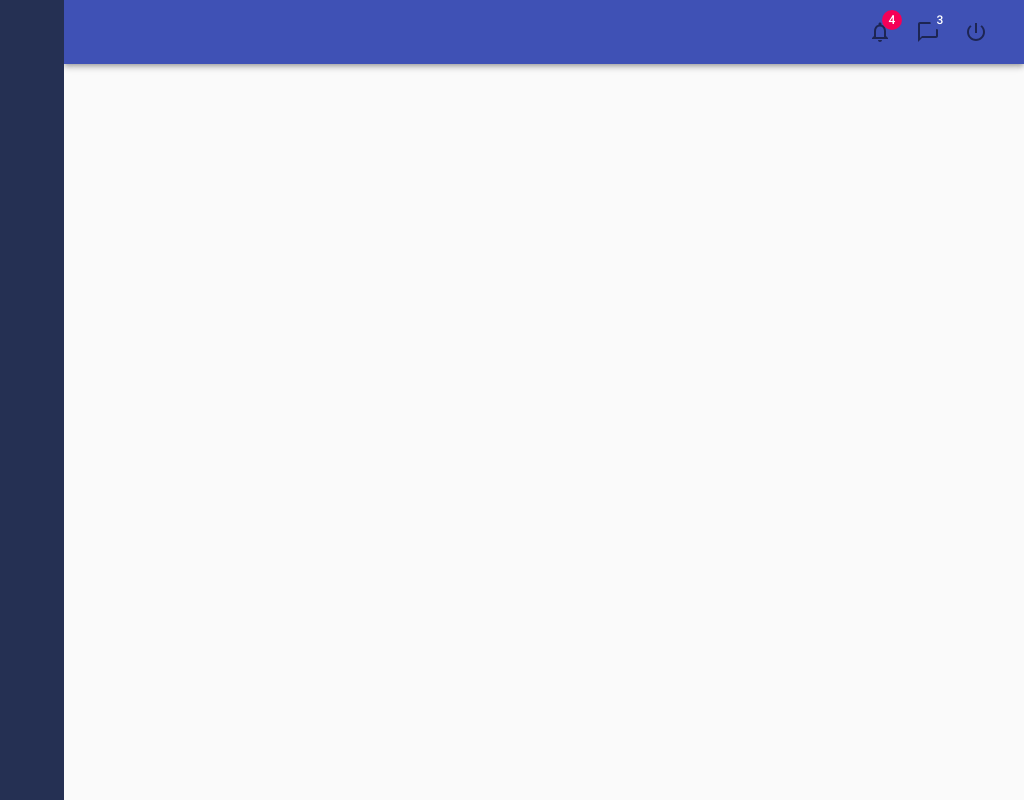
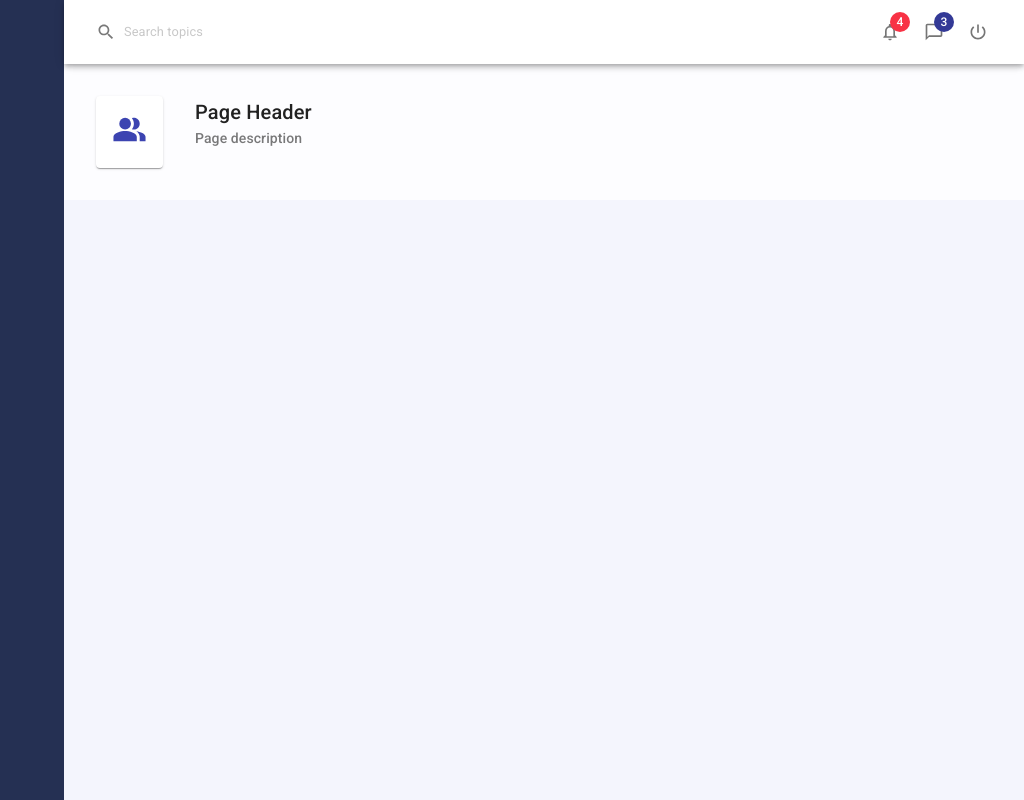
Before and after one commit to fabioaspassos/estagio-admin, a React (Create React App) app: page / in a window 1280 px wide. Shown: the whole page, without its empty margins (256-1280 px from the left). Built offline with nearby package versions, Linux system fonts and the light colour scheme.

Commit message:
customization  of MUI Components and Theme

```diff
--- a/src/App/App.js
+++ b/src/App/App.js
@@ -1,9 +1,38 @@
 import React from 'react';
 import './App.css';
 import SideMenu from '../components/SideMenu'
-import { CssBaseline, makeStyles } from '@material-ui/core';
+import { createMuiTheme, CssBaseline, makeStyles, ThemeProvider } from '@material-ui/core';
 import Header from '../components/Header';
+import PageHeader from '../components/PageHeader';
+import PeopleAltIcon from '@material-ui/icons/PeopleAlt';
 
+const theme = createMuiTheme({
+  palette:{
+    primary:{
+      main: '#333996',
+      light: '#3c44b126'
+    },
+    secondary:{
+      main: '#f83245',
+      light: '#f8324526'
+    },
+    background:{
+      default: '#f4f5fd'
+    },
+  },
+  overrides:{
+    MuiAppBar:{
+      root: {
+        transform:'translateZ(0)'
+      }
+    }
+  },
+  props:{
+    MuiIconButton:{
+      disableRipple: true
+    }
+  }
+})
 
 const useStyles = makeStyles({
   appMain: {
@@ -15,13 +44,17 @@
 function App() {
   const classes = useStyles();
   return (
-    <>
+    <ThemeProvider theme={theme}>
       <SideMenu />
       <div className={classes.appMain}>
         <Header />
+        <PageHeader
+          title='Page Header'
+          subTitle='Page description'
+          icon={ <PeopleAltIcon fontSize='large'/> } />
       </div>
       <CssBaseline />
-    </>
+    </ThemeProvider>
   );
 }
 
--- a/src/components/Header.js
+++ b/src/components/Header.js
@@ -1,32 +1,55 @@
 import React from 'react'
-import { AppBar, Badge, Grid, IconButton, InputBase, Toolbar } from '@material-ui/core'
+import { AppBar, Badge, Grid, IconButton, InputBase, makeStyles, Toolbar } from '@material-ui/core'
 import NotificationsNoneIcon from '@material-ui/icons/NotificationsNone';
 import ChatBubbleOutlineIcon from '@material-ui/icons/ChatBubbleOutline';
 import PowerSettingsNewIcon from '@material-ui/icons/PowerSettingsNew';
+import SearchIcon from '@material-ui/icons/Search';
+
+const useStyles = makeStyles( theme => ({
+    root:{
+        backgroundColor: '#fff',
+    },
+    searchInput: {
+        opacity: '0.6',
+        padding: `0px ${theme.spacing(1)}px`,
+        fontSize: '0.8rem',
+        '&:hover': {
+            backgroundColor:'#f2f2f2'
+        },
+        '& .MuiSvgIcon-root': {
+            marginRight: theme.spacing(1)
+        }
+    }
+}));
 
 export default function Header() {
+    const classes = useStyles();
+
     return (
-        <AppBar position='static'>
+        <AppBar position='static' className={classes.root}>
             <Toolbar>
-                <Grid container>
+                <Grid container alignItems='center'>
                     <Grid item>
-                        <InputBase />
+                        <InputBase
+                            placeholder='Search topics'
+                            className={classes.searchInput}
+                            startAdornment={ <SearchIcon fontSize='small'/> } />
                     </Grid>
                     <Grid item sm/>
                     <Grid item>
                         <IconButton>
                             <Badge badgeContent={4} color='secondary'>
-                                <NotificationsNoneIcon />
+                                <NotificationsNoneIcon fontSize='small' />
                             </Badge>
                         </IconButton>
                         <IconButton>
                             <Badge badgeContent={3} color='primary'>
-                                <ChatBubbleOutlineIcon />
+                                <ChatBubbleOutlineIcon fontSize='small' />
                             </Badge>
                         </IconButton>
                         <IconButton>
                             <Badge>
-                                <PowerSettingsNewIcon />
+                                <PowerSettingsNewIcon fontSize='small' />
                             </Badge>
                         </IconButton>
                     </Grid>
--- /dev/null
+++ b/src/components/PageHeader.js
@@ -0,0 +1,48 @@
+import { Card, makeStyles, Paper, Typography } from '@material-ui/core'
+import React from 'react'
+
+const useStyles = makeStyles( theme => ({
+    root:{
+        backgroundColor: '#fdfdff'
+    },
+    pageHeader:{
+        padding: theme.spacing(4),
+        display: 'flex',
+        marginBottom: theme.spacing(3)
+    },
+    pageIcon:{
+        display: 'inline-block',
+        padding: theme.spacing(2),
+        color: '#3c44b1'
+    },
+    pageTitle:{
+        paddingLeft: theme.spacing(4),
+        '& .MuiTypography-subtitle2':{
+            opacity:'0.6'
+        }
+
+    }
+
+}))
+export default function PageHeader(props) {
+    const classes = useStyles();
+    const {title, subTitle, icon} = props;
+
+    return (
+        <Paper elevation={0} square className={classes.root}>
+            <div className={classes.pageHeader}>
+                <Card className={classes.pageIcon}>
+                    {icon}
+                </Card>
+                <div className={classes.pageTitle}>
+                    <Typography
+                        variant='h6'
+                        component='div'>{title}</Typography>
+                    <Typography
+                        variant='subtitle2'
+                        component='div'>{subTitle}</Typography>
+                </div>
+            </div>
+        </Paper>
+    )
+}
```
